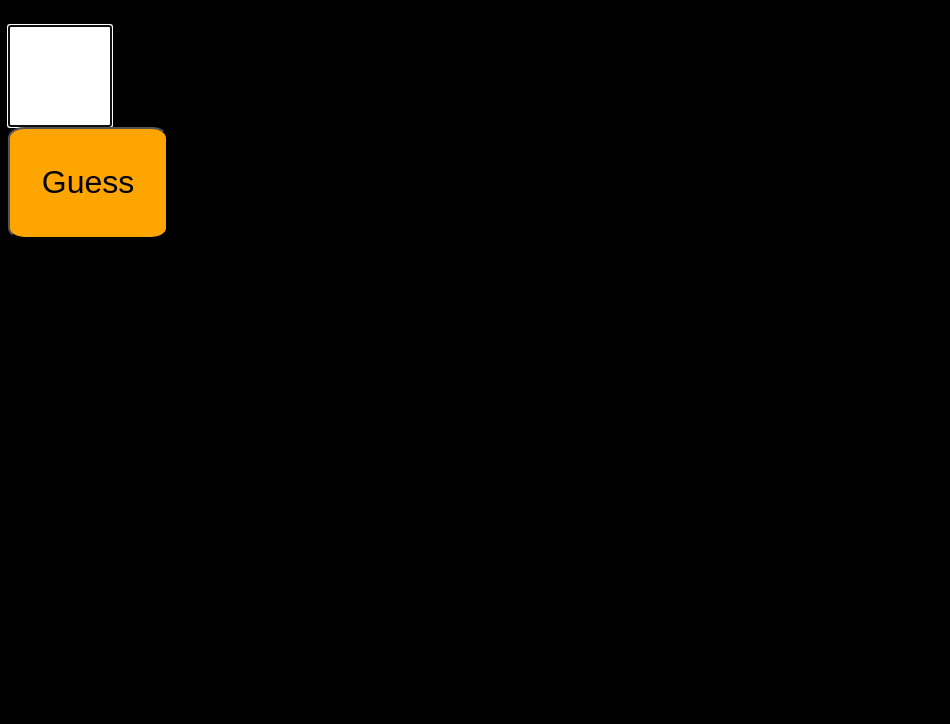
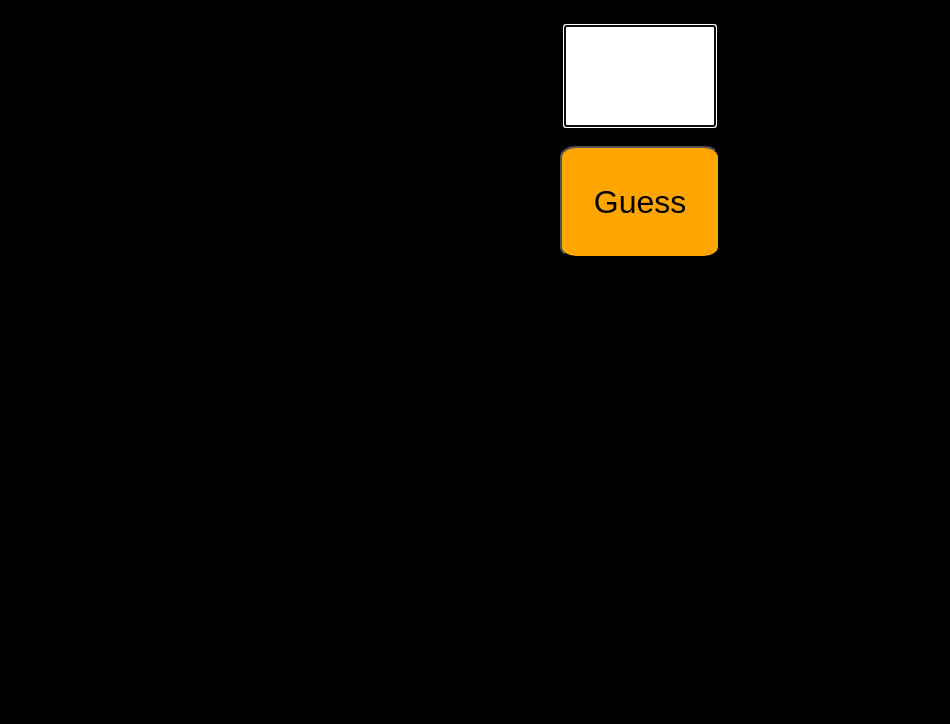
Before and after one commit to Vlad-Vasiliu/guess_me, a plain HTML site: page index.html in a window 1280 px wide. Shown: the part 76-800 px from the top of the page, without its empty margins (0-950 px from the left). Drawn offline with Linux system fonts and the light colour scheme.

Commit message:
finished rudimentary styling

```diff
--- a/index.js
+++ b/index.js
@@ -45,16 +45,19 @@ const getInfo = (e) =>{
         }
         if (guess === actual){
 
-            guesses_list.push(guess)
+
             document.querySelector('#submit').setAttribute('disabled',true)
             document.querySelector('#guess').value=''
             document.querySelector('#guess').setAttribute('disabled', true)
             if (num_guesses >1){
                 let hint = document.getElementById('hint')
-                hint.innerHTML=`YOU GOT IT! <br> TOOK YOU ${num_guesses} GUESSES: `
+                hint.innerHTML=`YOU GOT IT! <br> TOOK YOU ${num_guesses} GUESSES : `
                 for (const guess of guesses_list) {
-                    hint.innerHTML += `${guess} `
+                    hint.innerHTML += `${guess} &#8680  `
                 }
+
+                hint.innerHTML += ` ${guess}`
+
             }
             else {
                 document.getElementById('hint').innerHTML=`YOU SHOULD PLAY THE LOTTO, TOO LUCKY!`
--- a/style.css
+++ b/style.css
@@ -11,16 +11,19 @@ body {
 
   /* display: flex; */
   width:50%;
-  justify-content: center;
+  margin:0 auto;
+  text-align: center;
+
 
 
 }
 
 #guess {
-    width: 6rem;
+    width: 9rem;
     height: 6rem;
     font-size: 5rem;
     color: orangered;
+    text-align: center;
 
 }
 
@@ -31,6 +34,7 @@ body {
     background-color: orange ;
     border-radius: 10%;
     padding: 1rem;
+    margin: 1.2rem 0;
 
 }
 
```
